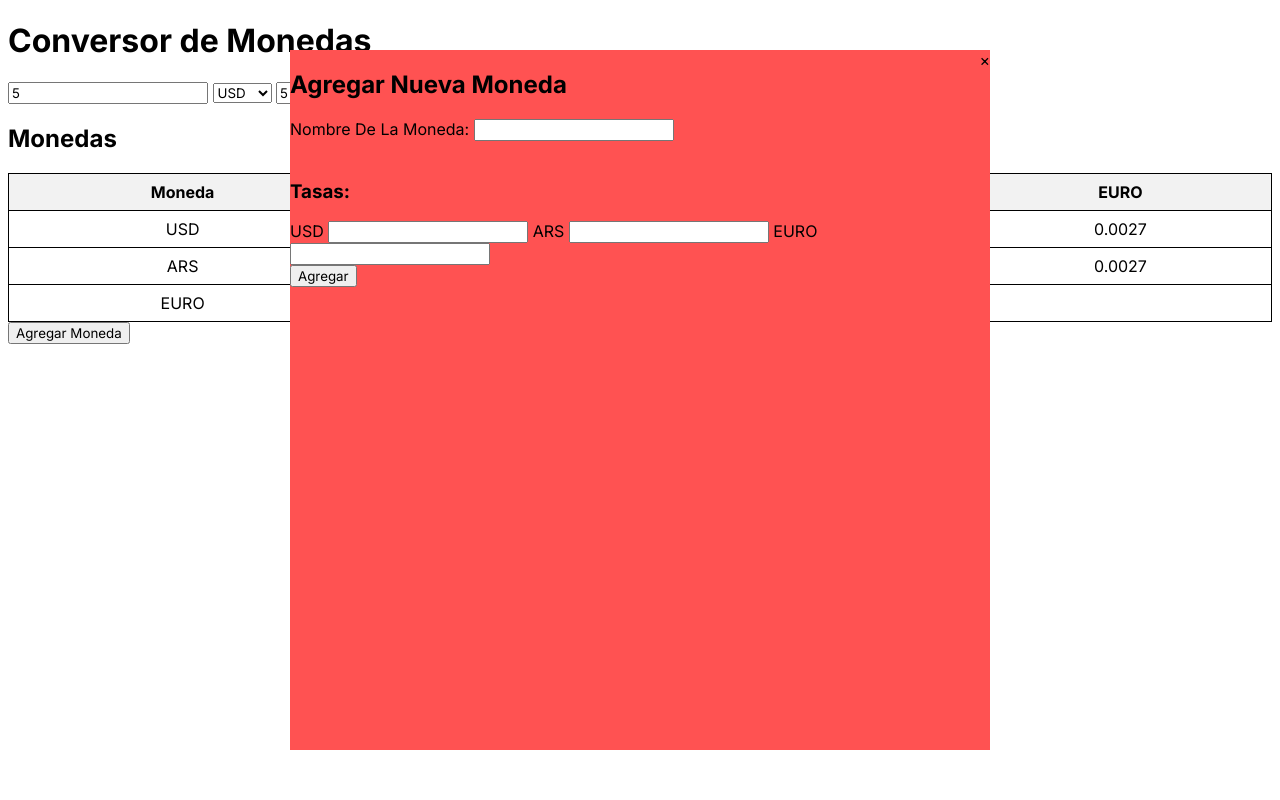
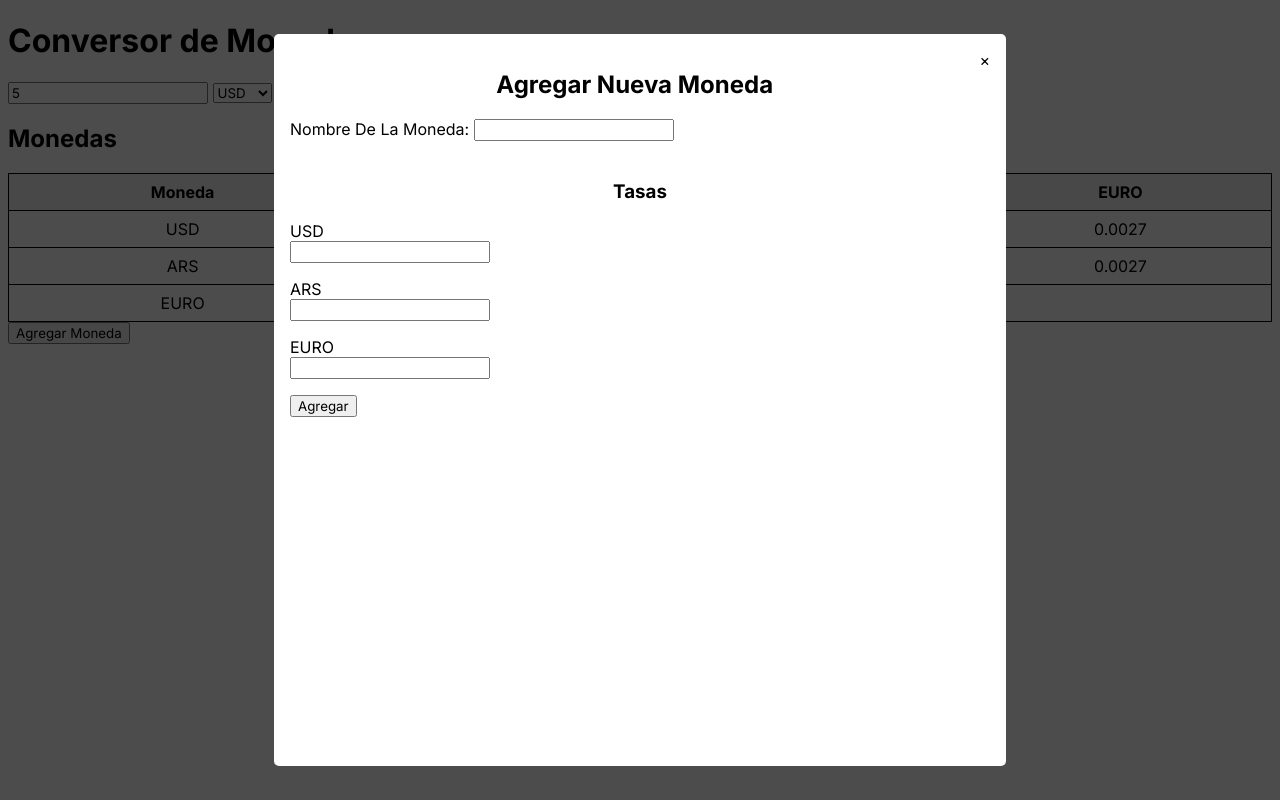
Before and after one commit to Faziuss/PreEntrega1Platero, a plain HTML site: page index.html in a window 1280 px wide. Both pictures are taken after typing "5", "5" into the empty fields and a click on the button "Agregar Moneda". Drawn offline with nearby package versions, Linux system fonts and the light colour scheme.

Commit message:
made background look dark when modal is opened

```diff
--- a/index.html
+++ b/index.html
@@ -25,13 +25,14 @@
     <h2>Monedas</h2>
     <div id="currencyTable"></div>
     <button id="openModal">Agregar Moneda</button>
-    <div id="modal" class="modal">
-        <span class="close" id="closeModal">&times;</span>
+    <div class="modal-container">
+        <div id="modal" class="modal">
+            <span class="close" id="closeModal">&times;</span>
             <h2>Agregar Nueva Moneda</h2>
             <form id="modalForm">
                 <label for="name">Nombre De La Moneda:</label>
                 <input type="text" id="name" name="name" required><br><br>
-                <h3>Tasas:</h3>
+                <h3>Tasas</h3>
                 <div id="ratesContainer">
                     <template id="ratesTemplate">
                         <label></label>
@@ -40,6 +41,7 @@
                 </div>
                 <input type="submit" value="Agregar">
             </form>
+        </div>
     </div>
     <script type="text/javascript" src="https://cdn.jsdelivr.net/npm/toastify-js"></script>
 </body>
--- a/js/main.js
+++ b/js/main.js
@@ -4,6 +4,7 @@ const $select1 = document.getElementById("select1");
 const $select2 = document.getElementById("select2");
 const $openModal = document.getElementById("openModal");
 const $modal = document.getElementById("modal");
+const $modalContainer = document.querySelector(".modal-container")
 const $closeModal = document.getElementById("closeModal");
 const $modalForm = document.getElementById("modalForm");
 const $ratesContainer = document.getElementById("ratesContainer");
@@ -139,11 +140,11 @@ function generateCurrencyTable() {
 }
 
 $openModal.addEventListener("click", () => {
-  $modal.style.display = "block";
+  $modalContainer.style.display = "block";
 });
 
 $closeModal.addEventListener("click", () => {
-  $modal.style.display = "none";
+  $modalContainer.style.display = "none";
 });
 
 function addRateInput(currencyName) {
@@ -227,7 +228,7 @@ $modalForm.addEventListener("submit", (e) => {
   $tbody.appendChild($newBodyRow);
 
   localStorage.setItem("currencies", JSON.stringify(currencies));
-  $modal.style.display = "none";
+  $modalContainer.style.display = "none";
   resetForm()
 
   Toastify({
--- a/scss/partials/_modal.scss
+++ b/scss/partials/_modal.scss
@@ -1,5 +1,14 @@
+.modal-container {
+    position: fixed;
+    top: 0;
+    left: 0;
+    width: 100%;
+    height: 100%;
+    background-color: rgba(0, 0, 0, 0.7);
+    z-index: 999;
+    display: none;
+
     .modal {
-    display: none;
         position: absolute;
         top: 50%;
         left: 50%;
@@ -8,8 +17,26 @@
         max-height: 700px;
         width: 100%;
         height: 100%;
-    background-color: rgb(255, 82, 82);
+        background-color: white;
+        border-radius: 5px;
+        padding: 1rem;
+        h2{
+            text-align: center;
         }
+        h3{
+            text-align: center;
+        }
+        #ratesContainer{
+            display: flex;
+            flex-direction: column;
+            align-items: flex-start;
+            input{
+                margin-bottom: 1rem;
+            }
+        }
+    }
+  }
+
 
 .modal-content {
     background-color: white;
```
Also changed, not shown: css/styles.css, 1 other file. Lines whose indentation alone changed are shown as unchanged.
